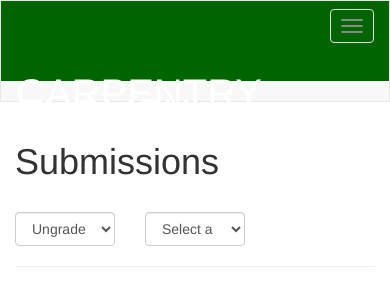
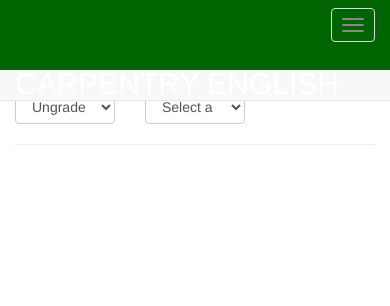
Before and after one commit to yegorshem/InteractiveDictionary, a PHP site: page /controllers/classController.php in a window 390 px wide. Shown: the top 306 px of the page. Run offline with PHP 8.4, Linux system fonts and the light colour scheme; the visitor is signed in with stand-in values (Sample User, id 1); data that the repository does not hold is empty; some libraries are stand-ins or nearby versions.

Commit message:
Made navbar responsive and fixed collapse responsiveness for all pages

```diff
--- a/css/navBar.css
+++ b/css/navBar.css
@@ -1,5 +1,5 @@
 .navbar-brand {
-    font-size: 40px;
+    font-size: 30px;
     text-transform: uppercase;
     color: black;
     padding-top: 0.8em;
@@ -11,11 +11,13 @@
     font-size: 20px;
     font-weight: normal;
     color: black;
-    height: 80px;
+    height: 70px;
 
 }
 #bs-example-navbar-collapse-1 {
-    padding-top: 1em;
+    padding-top: 0.5em;
+    background-color: #006400;
+
 }
 .navbar-default .navbar-brand{
     color: white;
@@ -23,3 +25,6 @@
 .navbar-default .navbar-nav>li>a{
     color: white;
 }
+.navbar {
+    z-index: 9999;
+}
--- a/views/adminView.php
+++ b/views/adminView.php
@@ -16,6 +16,8 @@ if ($actual_link == '/views/adminView.php') {
 <html lang="en">
 <head>
     <meta charset="utf-8">
+    <meta name="viewport" content="width=device-width, initial-scale=1">
+
 
     <title>Carpentry English</title>
     <meta name="description" content="Phonetic and visual dictionary for I-BEST Students">
@@ -99,5 +101,4 @@ if ($actual_link == '/views/adminView.php') {
 <script src="../js/createClass.js"></script>
 
 </body>
-
 </html>
--- a/views/classView.php
+++ b/views/classView.php
@@ -16,6 +16,8 @@ if ($actual_link == '/views/classView.php') {
 <html lang="en">
 <head>
     <meta charset="utf-8">
+    <meta name="viewport" content="width=device-width, initial-scale=1">
+
 
     <title>Carpentry English</title>
     <meta name="description" content="Phonetic and visual dictionary for I-BEST Students">
--- a/views/gradeView.php
+++ b/views/gradeView.php
@@ -16,6 +16,8 @@ if ($actual_link == '/views/gradeView.php') {
 <html lang="en">
 <head>
     <meta charset="utf-8">
+    <meta name="viewport" content="width=device-width, initial-scale=1">
+
 
     <title>Carpentry English</title>
     <meta name="description" content="Phonetic and visual dictionary for I-BEST Students">
--- a/views/navbarView.php
+++ b/views/navbarView.php
@@ -7,7 +7,7 @@
  */
 ?>
 <link href="../css/navBar.css" rel="stylesheet">
-<nav class="navbar navbar-default">
+<nav class="navbar navbar-default navbar-fixed-top" role="navigation">
     <div class="container-fluid">
         <!-- Brand and toggle get grouped for better mobile display -->
         <div class="navbar-header">
--- a/views/studentView.php
+++ b/views/studentView.php
@@ -16,6 +16,8 @@ if ($actual_link == '/views/studentView.php' ) {
 <html lang="en">
 <head>
     <meta charset="utf-8">
+    <meta name="viewport" content="width=device-width, initial-scale=1">
+
 
     <title>Carpentry Dictionary</title>
     <meta name="description" content="Phonetic and visual dictionary for I-BEST Students">
--- a/views/teacherView.php
+++ b/views/teacherView.php
@@ -16,6 +16,8 @@ if ($actual_link == '/views/adminView.php') {
 <html lang="en">
 <head>
     <meta charset="utf-8">
+    <meta name="viewport" content="width=device-width, initial-scale=1">
+
 
     <title>Carpentry English</title>
     <meta name="description" content="Phonetic and visual dictionary for I-BEST Students">
```
Also changed, not shown: css/background.css (+7 -0 lines), views/aboutView.php (+2 -6 lines).
